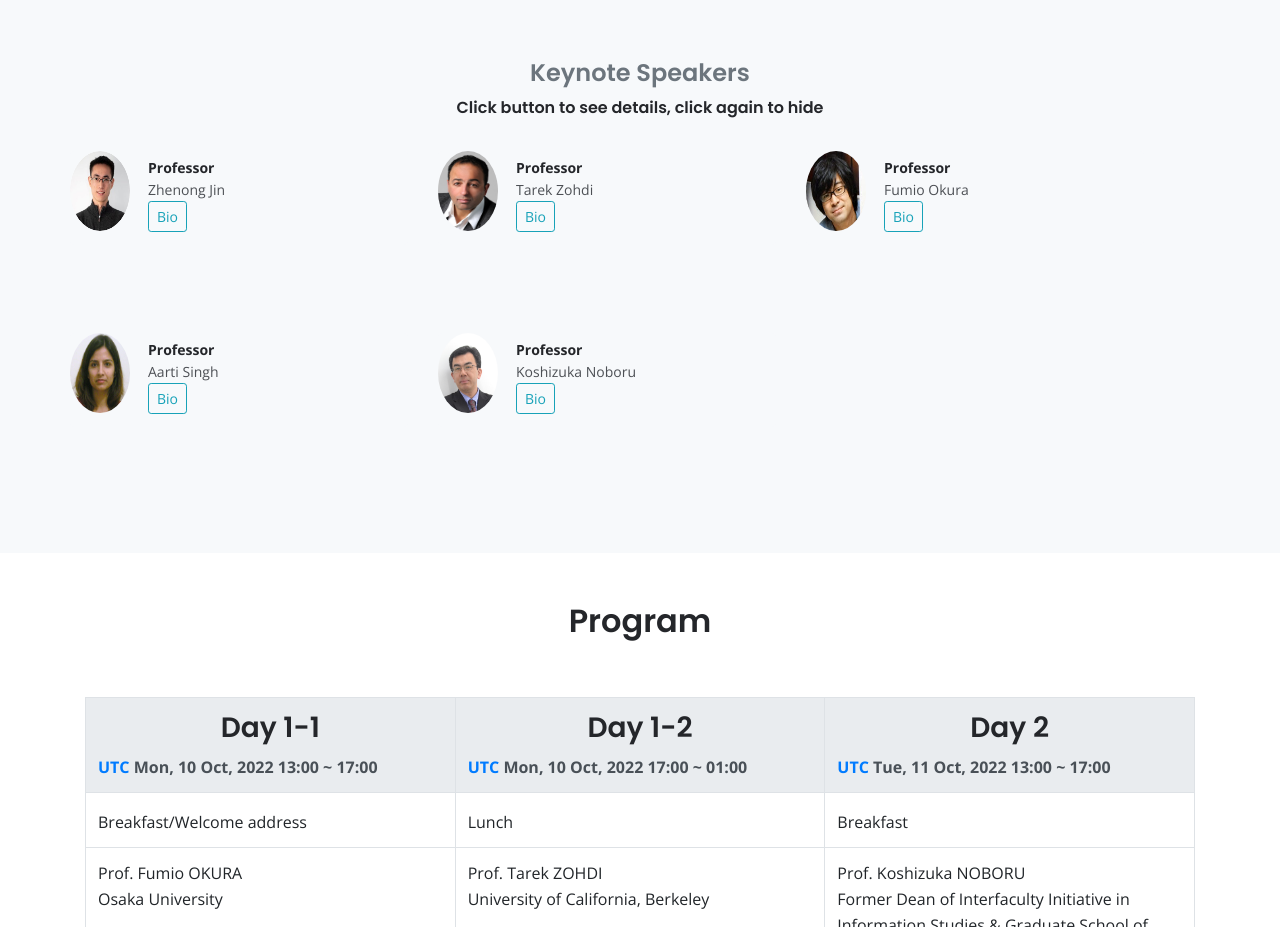
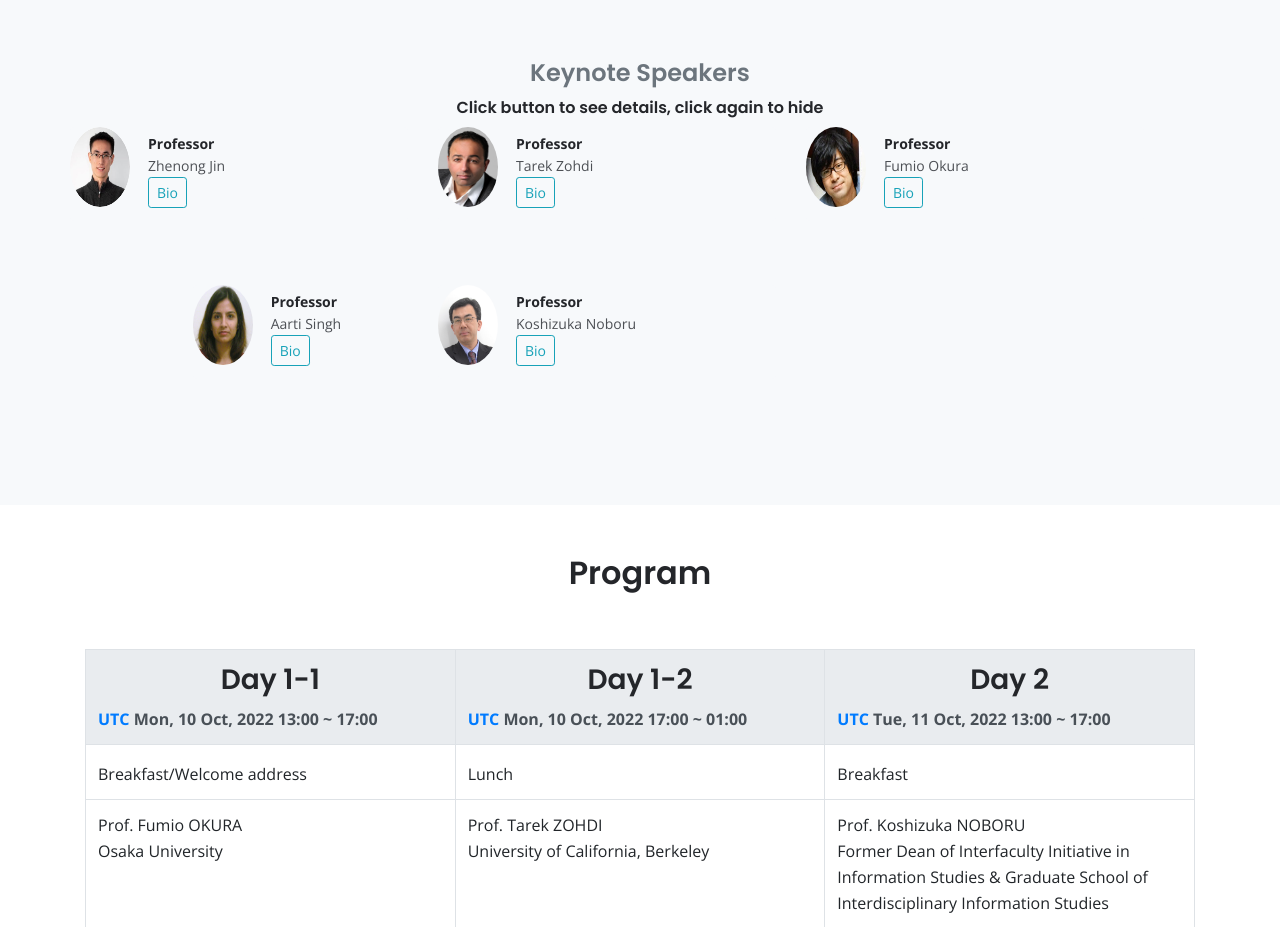
Before and after one commit to mlcas2022/mlcas2022.github.io, a plain HTML site: page index.html in a window 1280 px wide. Shown: the part 3880-4807 px from the top of the page. Drawn offline with nearby package versions, Linux system fonts and the light colour scheme.

Commit message:
aligned speakers center nicely

```diff
--- a/index.html
+++ b/index.html
@@ -402,8 +402,8 @@
                     <h6 class="text-center">Click button to see details, click again to hide</h6>
                 </div>
 
-              <div class="row">
-                <div class="col mt-4">
+              <div class="row d-flex align-items-center justify-content-center">
+                <div class="col-4">
                     <div class="card bg-gray">
                         <div class="card-body">
                             <div class="details">
@@ -419,7 +419,7 @@
                     </div>
                 </div>
 
-                <div class="col mt-4">
+                <div class="col-4">
                     <div class="card bg-gray">
                         <div class="card-body">
                             <div class="details">
@@ -435,7 +435,7 @@
                     </div>
                 </div>
 
-                <div class="col mt-4">
+                <div class="col-4">
                     <div class="card bg-gray">
                         <div class="card-body">
                             <div class="details">
@@ -453,8 +453,8 @@
                </div><!-- end of row for first three profs -->
 
 
-               <div class="row">
-                <div class="col mt-4">
+               <div class="row d-flex align-items-center justify-content-center">
+                <div class="col-4">
                     <div class="card bg-gray">
                         <div class="card-body">
                             <div class="details">
@@ -471,7 +471,7 @@
                 </div>
 
 
-                    <div class="col mt-4">
+                    <div class="col-4">
                     <div class="card bg-gray">
                         <div class="card-body">
                             <div class="details">
@@ -490,6 +490,10 @@
             </div>   <!-- end of row -->
         </div> <!-- end of container -->
     </div>
+
+
+
+
 
 
 
```
